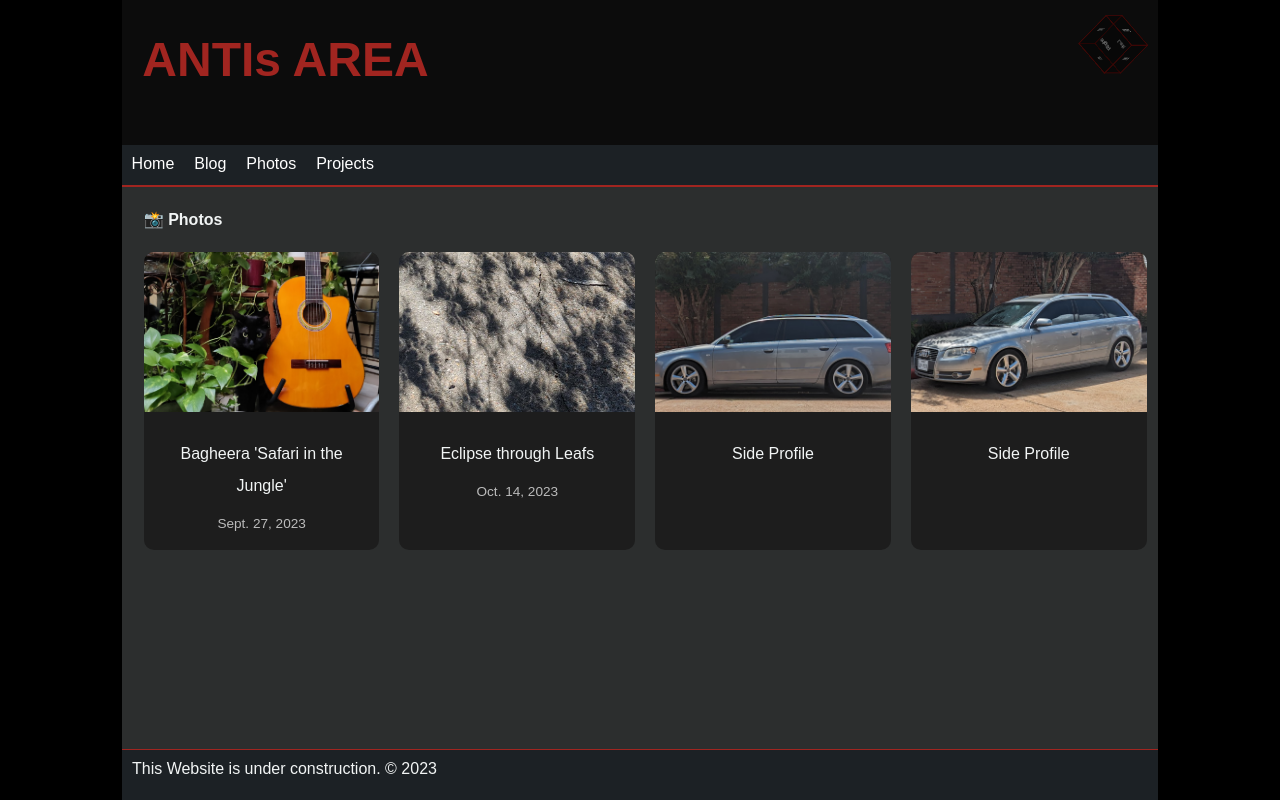
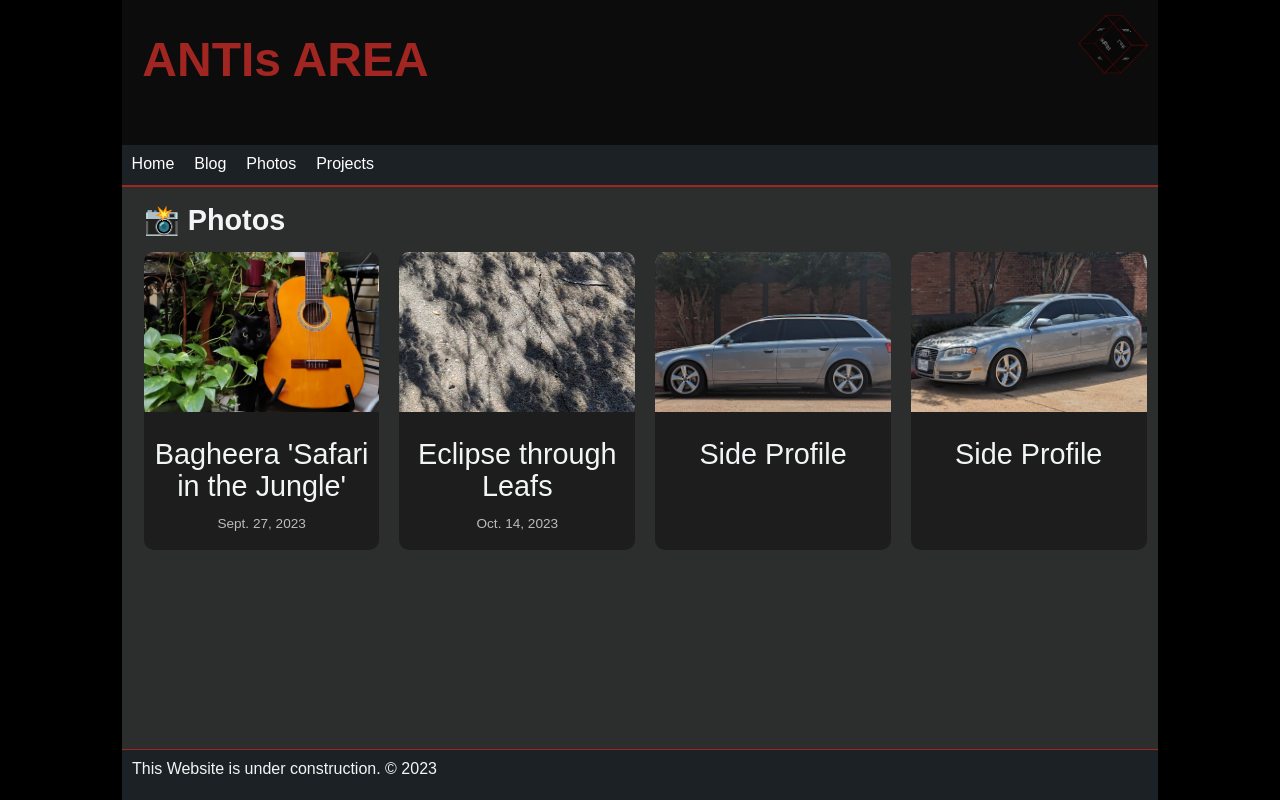
Before and after one commit to 4ntiher0/anti-website3.0, a React (Vite) app: page /photos in a window 1280 px wide. Built offline with nearby package versions, Linux system fonts and the light colour scheme.

Commit message:
fix Blog and Photos title to match in size

```diff
--- a/src/components/styles.css
+++ b/src/components/styles.css
@@ -165,7 +165,7 @@ footer {
   text-align: center;
 }
 .gallery-title {
-  font-size: 1rem;
+  font-size: 1.8rem;
   margin: 5px 0;
 }
 .gallery-date {
```
Also changed, not shown: src/old/contact.js (renamed from pages/contact.js), 1 other file (tests, documents, lock files or other folders).
